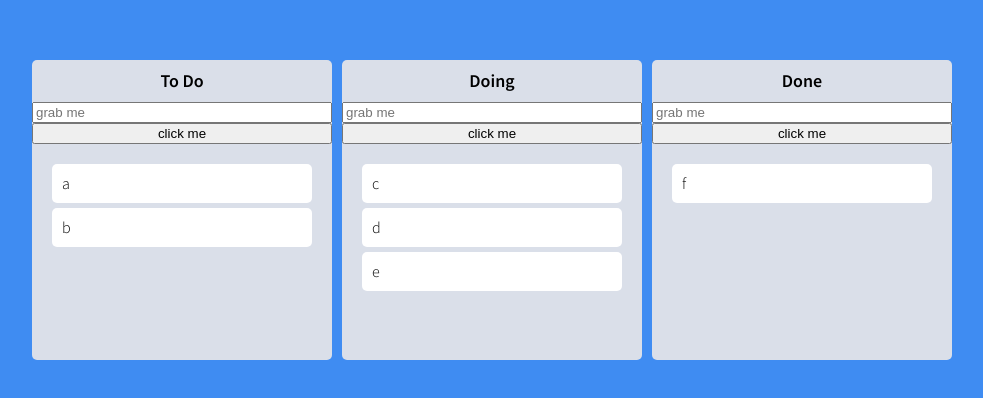
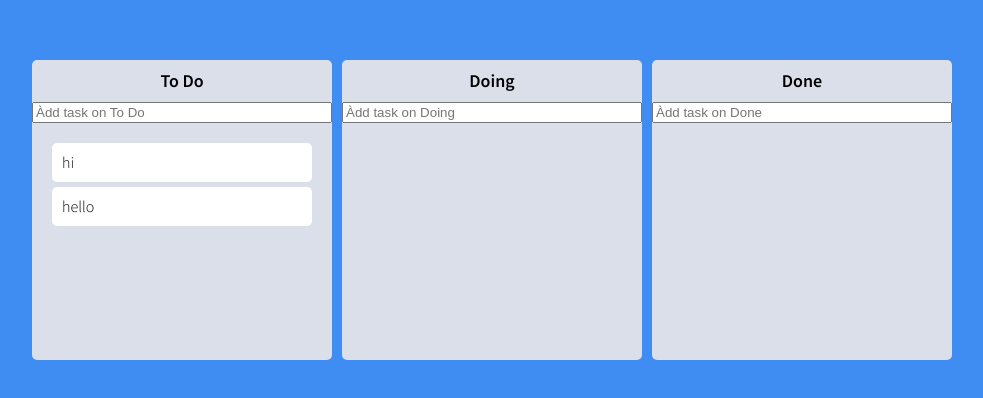
Before and after one commit to crdrst777/trello-clone, a React (Create React App) app: page / in a window 1280 px wide. Shown: the part 190-588 px from the top of the page, without its empty margins (148-1131 px from the left). Built offline with nearby package versions, Linux system fonts and the light colour scheme.

Commit message:
feat: addToDo 구현

```diff
--- a/package.json
+++ b/package.json
@@ -14,6 +14,7 @@
     "react": "^18.2.0",
     "react-beautiful-dnd": "^13.1.1",
     "react-dom": "^18.2.0",
+    "react-hook-form": "^7.43.5",
     "react-scripts": "5.0.1",
     "recoil": "^0.7.7",
     "styled-reset": "^4.4.5",
--- a/src/App.tsx
+++ b/src/App.tsx
@@ -21,8 +21,10 @@ function App() {
       // 2.그 복사본을 기존 보드들 옆에 붙여준다.
       setToDos((allBoards) => {
         const boardCopy = [...allBoards[source.droppableId]];
+        const taskObj = boardCopy[source.index];
+        // 내가 옮기려는 toDo object. obj를 지워버려서 원하는 참조값을 없애면 안되니깐 지우기전애 먼저 잡아놓은거임.
         boardCopy.splice(source.index, 1);
-        boardCopy.splice(destination?.index, 0, draggableId);
+        boardCopy.splice(destination?.index, 0, taskObj);
         return {
           ...allBoards, // 기존 보드들
           [source.droppableId]: boardCopy, // 변형된 복사본
@@ -38,9 +40,10 @@ function App() {
       // 2. sourceBoard에서 draggableId을 삭제, targetBoard에는 draggableId을 추가
       setToDos((allBoards) => {
         const sourceBoard = [...allBoards[source.droppableId]];
+        const taskObj = sourceBoard[source.index];
         const destinationBoard = [...allBoards[destination.droppableId]];
         sourceBoard.splice(source.index, 1);
-        destinationBoard.splice(destination?.index, 0, draggableId);
+        destinationBoard.splice(destination?.index, 0, taskObj);
         return {
           ...allBoards,
           [source.droppableId]: sourceBoard,
--- a/src/atom.tsx
+++ b/src/atom.tsx
@@ -1,19 +1,33 @@
 import { atom } from "recoil";
 
+export interface IToDo {
+  id: number;
+  text: string;
+}
+
 interface IToDoState {
-  [key: string]: string[];
+  [key: string]: IToDo[];
 }
 
 export const toDoState = atom<IToDoState>({
   key: "toDo",
   default: {
-    "To Do": ["a", "b"],
-    Doing: ["c", "d", "e"],
-    Done: ["f"],
+    "To Do": [
+      { id: 1, text: "hi" },
+      { id: 2, text: "hello" },
+    ],
+    Doing: [],
+    Done: [],
   },
 });
 
-// to_do: ["a", "b"],
-// diing: ["c", "d", "e"],
-// done: ["f"],
-// 이렇게 지정해주면 유저가 보드를 더 추가했을시 에러남. 그래서 확장성을 위해 타입을 저렇게 만들었음.
+// Done: [
+//   {
+//     id: 2;
+//     text: “f”;
+//   },
+//   {
+//     id: 3;
+//     text: “dd”;
+//   }
+//   ]
--- a/src/components/Board.tsx
+++ b/src/components/Board.tsx
@@ -1,11 +1,14 @@
+import { useForm } from "react-hook-form";
 import { useRef } from "react";
 import { Droppable } from "react-beautiful-dnd";
 import styled from "styled-components";
 import DraggableCard from "./DraggableCard";
+import { IToDo, toDoState } from "../atom";
+import { useSetRecoilState } from "recoil";
 
 interface IBoardProps {
-  toDos: string[];
-  boardId: string;
+  toDos: IToDo[];
+  boardId: string; // Doing이나 Done같은거임
 }
 
 interface IAreaProps {
@@ -13,21 +16,52 @@ interface IAreaProps {
   isDraggingFromThis: boolean;
 }
 
+interface IForm {
+  toDo: string;
+}
+
 const Board = ({ toDos, boardId }: IBoardProps) => {
-  const inputRef = useRef<HTMLInputElement>(null); // 타입 지정해줘야함. <HTMLInputElement>
-  const onClick = () => {
-    inputRef.current?.focus(); // 버튼을 누르면 input이 활성화됨.
-    setTimeout(() => {
-      inputRef.current?.blur(); // focus됐던게 5초 후에 풀림.
-    }, 5000);
+  const setToDos = useSetRecoilState(toDoState);
+  const { register, setValue, handleSubmit } = useForm<IForm>();
+  const onValid = ({ toDo }: IForm) => {
+    console.log(toDo);
+    const newToDo = {
+      id: Date.now(),
+      text: toDo,
+    };
+    setToDos((allBoards) => {
+      return {
+        ...allBoards,
+        [boardId]: [
+          newToDo,
+          ...allBoards[boardId], // 기존의 board 내용들 예를들면 { id: 1, text: "hi" }, { id: 2, text: "hello" },
+        ],
+      };
+    });
+    setValue("toDo", "");
   };
+
+  // const inputRef = useRef<HTMLInputElement>(null); // 타입 지정해줘야함. <HTMLInputElement>
+  // const onClick = () => {
+  //   inputRef.current?.focus(); // 버튼을 누르면 input이 활성화됨.
+  //   setTimeout(() => {
+  //     inputRef.current?.blur(); // focus됐던게 5초 후에 풀림.
+  //   }, 5000);
+  // };
 
   return (
     <>
       <Wrapper>
         <Title>{boardId}</Title>
-        <input ref={inputRef} placeholder="grab me" />
-        <button onClick={onClick}>click me</button>
+        <Form onSubmit={handleSubmit(onValid)}>
+          <input
+            {...register("toDo", { required: true })}
+            type="text"
+            placeholder={`Àdd task on ${boardId}`}
+          />
+        </Form>
+        {/* <input ref={inputRef} placeholder="grab me" />
+        <button onClick={onClick}>click me</button> */}
         <Droppable droppableId={boardId}>
           {(magic, snapshot) => (
             <Area
@@ -37,7 +71,12 @@ const Board = ({ toDos, boardId }: IBoardProps) => {
               {...magic.droppableProps}
             >
               {toDos.map((toDo, index) => (
-                <DraggableCard key={toDo} toDo={toDo} index={index} />
+                <DraggableCard
+                  key={toDo.id}
+                  index={index}
+                  toDoId={toDo.id}
+                  toDoText={toDo.text}
+                />
               ))}
               {magic.placeholder}
               {/* Draggable 엘리먼트를 드래그하는 동안 position: fixed(영역을 고정시킴)를 적용함. (Droppable 리스트가 작아지는 것을 방지) */}
@@ -68,6 +107,13 @@ const Title = styled.h2`
   font-size: 18px;
 `;
 
+const Form = styled.form`
+  width: 100%;
+  input {
+    width: 100%;
+  }
+`;
+
 const Area = styled.div<IAreaProps>`
   background-color: ${(props) =>
     props.isDraggingOver
--- a/src/components/DraggableCard.tsx
+++ b/src/components/DraggableCard.tsx
@@ -3,17 +3,16 @@ import { Draggable } from "react-beautiful-dnd";
 import styled from "styled-components";
 
 interface IDraggableCardProps {
-  toDo: string;
+  toDoId: number;
+  toDoText: string;
   index: number;
 }
 
-const DraggableCard = ({ toDo, index }: IDraggableCardProps) => {
-  console.log(toDo, "has been rendered");
-
+const DraggableCard = ({ toDoId, toDoText, index }: IDraggableCardProps) => {
   return (
     <>
-      <Draggable key={toDo} draggableId={toDo} index={index}>
-        {/* 여기서 key는 draggableId와 동일하게 */}
+      <Draggable draggableId={toDoId + ""} index={index}>
+        {/* draggableId는 string이어야함 */}
         {(magic, snapshot) => (
           <Card
             isDragging={snapshot.isDragging} // 드래깅 중인지 여부
@@ -21,7 +20,7 @@ const DraggableCard = ({ toDo, index }: IDraggableCardProps) => {
             {...magic.dragHandleProps}
             {...magic.draggableProps}
           >
-            {toDo}
+            {toDoText}
           </Card>
         )}
       </Draggable>
```
Also changed, not shown: 1 other file (tests, documents, lock files or other folders).
